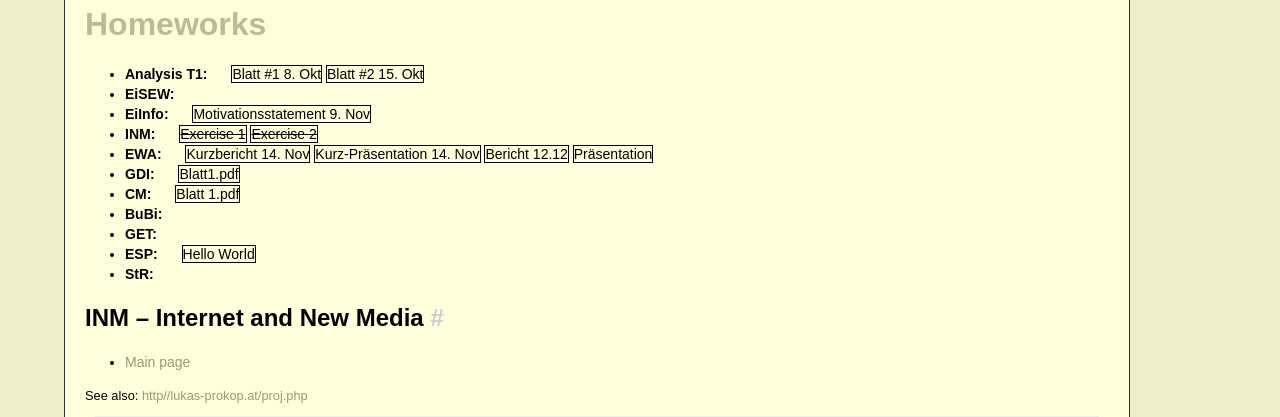
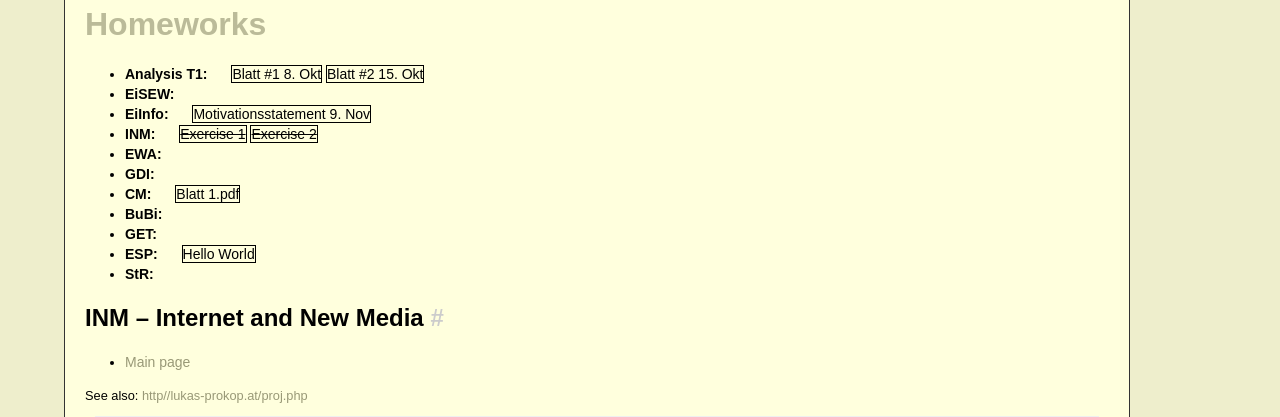
Before and after one commit to meisterluk/tug_lp, a PHP site: page / in a window 1280 px wide. Shown: the part 274-691 px from the top of the page. Run offline with PHP 8.4, Linux system fonts and the light colour scheme.

Commit message:
Update homeworks.

```diff
--- a/css/main.css
+++ b/css/main.css
@@ -18,6 +18,7 @@
     .s { font-size: 0.8em; }
     .b { font-weight: bold; }
     .done { text-decoration: line-through; }
+    .notyet { display: none; }
     #logo { float: left; margin: 10px; border: 5px solid #AAA; }
     #logo:hover { border: 5px solid #BBB; }
     .logotext { margin-left: 250px; }
--- a/index.html
+++ b/index.html
@@ -34,11 +34,11 @@
       <li><span class="lv">EiSEW:</span></li>
       <li><span class="lv">EiInfo:</span> <span class="hw">Motivationsstatement 9. Nov</span></li>
       <li><span class="lv">INM:</span> <span class="hw done">Exercise 1</span> <span class="hw done">Exercise 2</span></li>
-      <li><span class="lv">EWA:</span> <span class="hw">Kurzbericht 14. Nov</span>
-        <span class="hw">Kurz-Präsentation 14. Nov</span>
-        <span class="hw">Bericht 12.12</span>
-        <span class="hw">Präsentation</span></li>
-      <li><span class="lv">GDI:</span> <span class="hw">Blatt1.pdf</span></li>
+      <li><span class="lv">EWA:</span> <span class="hw notyet">Kurzbericht 14. Nov</span>
+        <span class="hw notyet">Kurz-Präsentation 14. Nov</span>
+        <span class="hw notyet">Bericht 12.12</span>
+        <span class="hw notyet">Präsentation</span></li>
+      <li><span class="lv">GDI:</span></li>
       <li><span class="lv">CM:</span> <span class="hw">Blatt 1.pdf</span></li>
       <li><span class="lv">BuBi:</span></li>
       <li><span class="lv">GET:</span></li>
```
